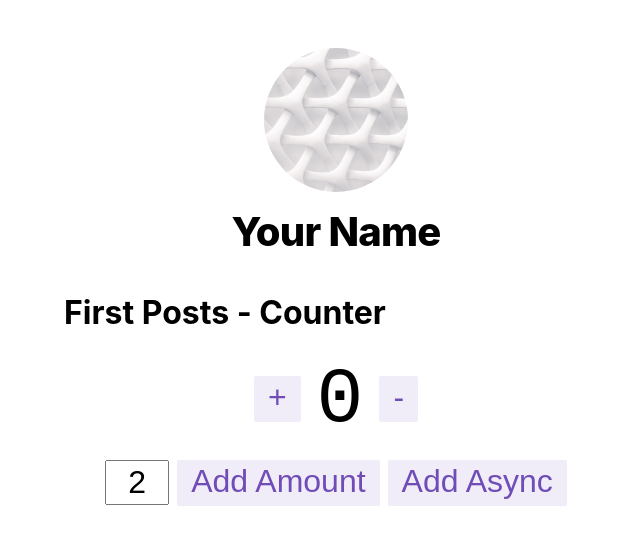
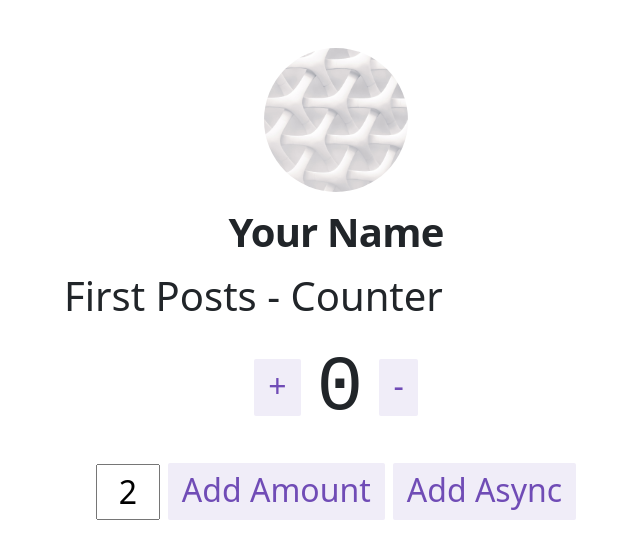
Before and after one commit to gweecl/nextjs-starter-template, a Next.js app: page /posts/first-post in a window 1280 px wide. Shown: the top 558 px of the page, without its empty margins (304-944 px from the left). Built offline with nearby package versions, Linux system fonts and the light colour scheme.

Commit message:
Add frontend support for sass and styled config

```diff
--- a/package.json
+++ b/package.json
@@ -16,6 +16,7 @@
     "react-bootstrap": "^1.6.1",
     "react-dom": "^17.0.2",
     "react-redux": "^7.2.4",
+    "sass": "^1.37.5",
     "styled-components": "^5.3.0"
   },
   "devDependencies": {
--- a/pages/_app.js
+++ b/pages/_app.js
@@ -1,6 +1,9 @@
 import { Provider } from 'react-redux'
+import { ThemeProvider } from 'styled-components'
 import store from '../store'
-import '../styles/globals.css'
+import theme from '../styles/theme'
+import "../styles/scss/app.scss";
+// import '../styles/globals.css'
 
 function MyApp({ Component, pageProps }) {
   // Use the layout defined at the page level, if available
@@ -8,7 +11,9 @@ function MyApp({ Component, pageProps }) {
 
   return getLayout(
     <Provider store={store}>
-      <Component {...pageProps} />
+      <ThemeProvider theme={theme}>
+        <Component {...pageProps} />
+      </ThemeProvider>
     </Provider>
   )
 }
--- /dev/null
+++ b/styles/scss/_variables.scss
@@ -0,0 +1,4 @@
+// Bootstrap Variables
+//
+// Variables should follow the `$component-state-property-size` formula for
+// consistent naming. Ex: $nav-link-disabled-color and $modal-content-box-shadow-xs.
--- /dev/null
+++ b/styles/scss/app.scss
@@ -0,0 +1,42 @@
+/*!
+ * SASS
+ * Sass makes CSS fun!
+ * https://sass-lang.com
+ * https://github.com/sass/sass
+ *
+ */
+
+// // SAMPLE
+// $font-stack: Helvetica, sans-serif;
+// $primary-color: #333;
+
+// body {
+//   font: 100% $font-stack;
+//   color: $primary-color;
+// }
+
+// @mixin border-radius($radius) {
+//   -webkit-border-radius: $radius;
+//      -moz-border-radius: $radius;
+//       -ms-border-radius: $radius;
+//           border-radius: $radius;
+// }
+
+// nav {
+//   ul {
+//     margin: 0;
+//     padding: 0;
+//     list-style: none;
+//   }
+
+//   li { @include border-radius(10px); }
+
+//   a {
+//     display: block;
+//     padding: 6px 12px;
+//     text-decoration: none;
+//   }
+// }
+
+@import "variables";
+@import "~bootstrap/scss/bootstrap";
--- /dev/null
+++ b/styles/theme.js
@@ -0,0 +1,14 @@
+/*!
+ * styled-components
+ * https://styled-components.com
+ *
+ */
+
+// https://styled-components.com/docs/advanced
+// Define what props.theme will look like
+
+const theme = {
+  main: "mediumseagreen"
+};
+
+export default theme;
```
